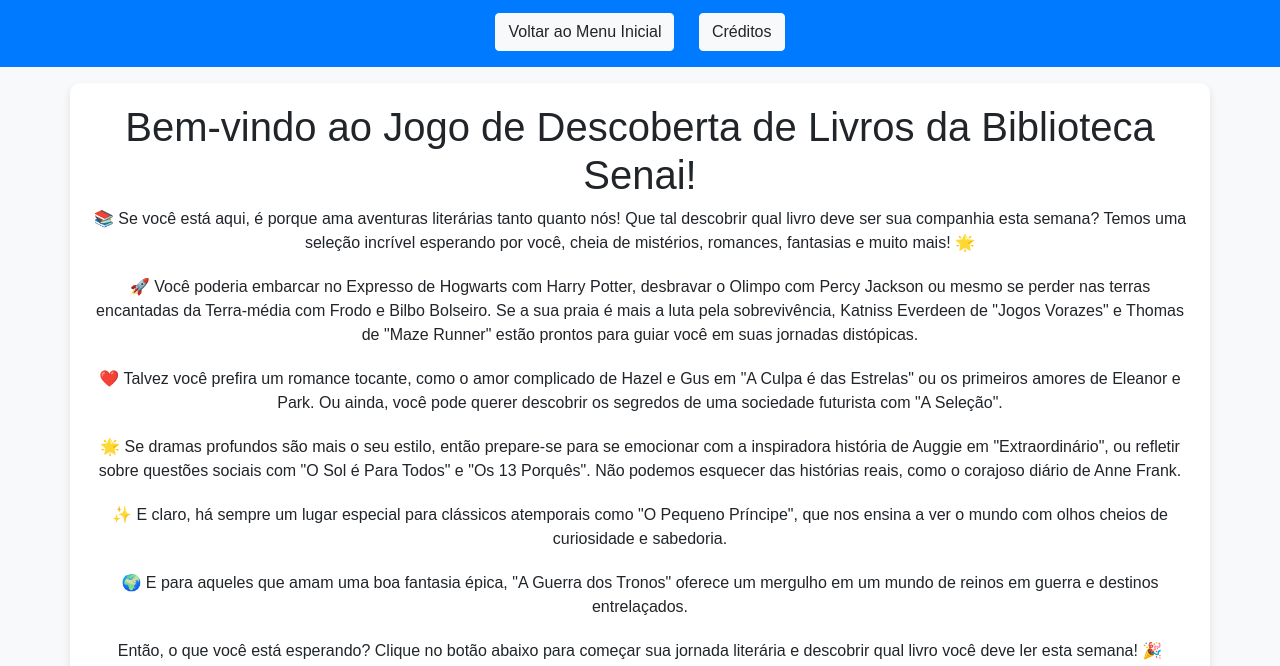
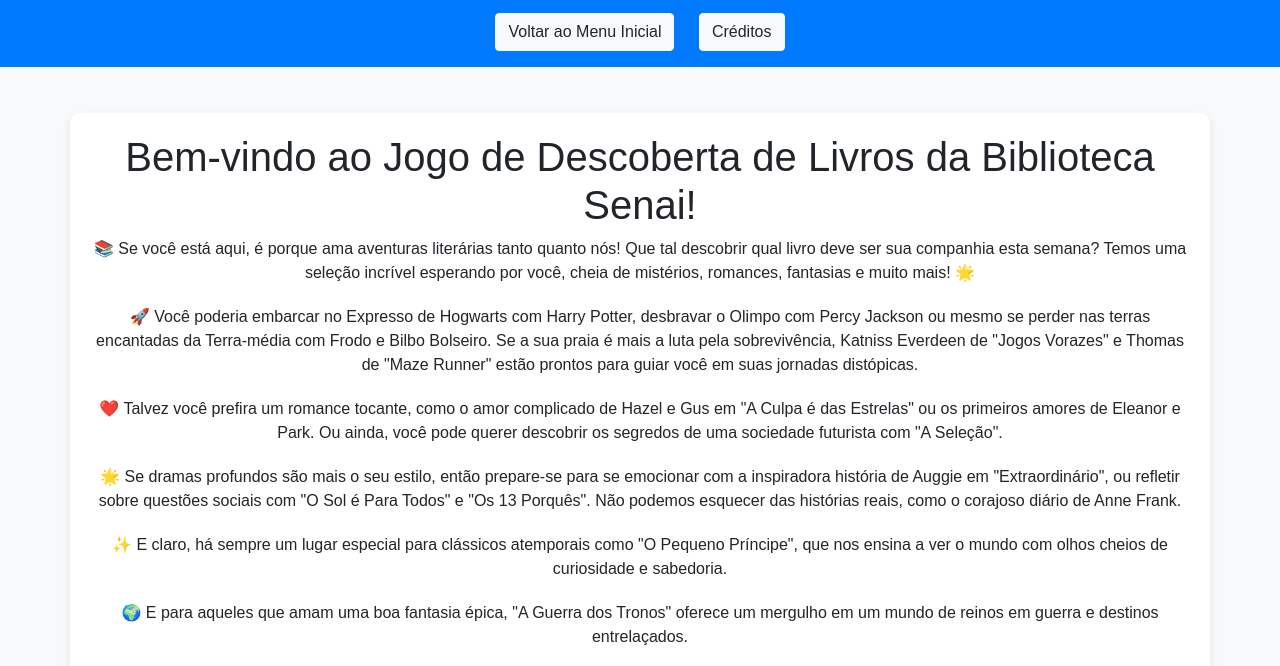
Before and after one commit to LYuri26/QuizBiblioteca2024, a plain HTML site: page index.html in a window 1280 px wide. Shown: the part 77-743 px from the top of the page. Drawn offline with nearby package versions, Linux system fonts and the light colour scheme.

Commit message:
16/06/24

```diff
--- a/css/index.css
+++ b/css/index.css
@@ -38,7 +38,7 @@ header nav a:hover {
 
 /* Estilo do Container de Boas-Vindas */
 #bemVindoContainer {
-  margin-top: 100px; /* Adiciona uma margem superior para evitar sobreposição com o cabeçalho fixo */
+  margin-top: 130px; /* Adiciona uma margem superior para evitar sobreposição com o cabeçalho fixo */
   padding: 20px; /* Adiciona um preenchimento de 20px dentro do container */
   background-color: white; /* Define a cor de fundo do container como branco */
   border-radius: 10px; /* Adiciona bordas arredondadas ao container */
```
